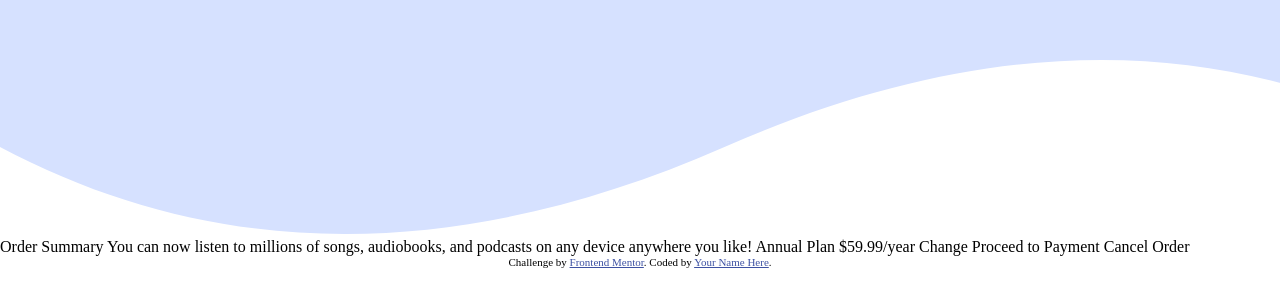
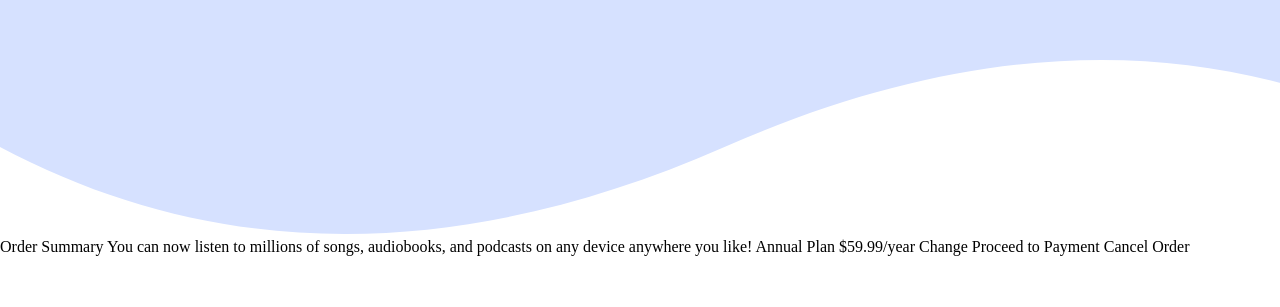
Before and after one commit to nkriedner/order-summary-challenge, a plain HTML site: page index.html in a window 1280 px wide. Shown: the part 203-510 px from the top of the page. Drawn offline with Linux system fonts and the light colour scheme.

```diff
--- a/index.html
+++ b/index.html
@@ -9,17 +9,6 @@
 
         <title>Frontend Mentor | Order summary card</title>
         <link rel="stylesheet" href="styles.css" />
-
-        <!-- Feel free to remove these styles or customise in your own stylesheet 👍 -->
-        <style>
-            .attribution {
-                font-size: 11px;
-                text-align: center;
-            }
-            .attribution a {
-                color: hsl(228, 45%, 44%);
-            }
-        </style>
     </head>
     <body>
         <img src="images/pattern-background-desktop.svg" alt="Background Pattern" />
@@ -27,9 +16,9 @@
         Order Summary You can now listen to millions of songs, audiobooks, and podcasts on any device anywhere you like!
         Annual Plan $59.99/year Change Proceed to Payment Cancel Order
 
-        <div class="attribution">
+        <!-- <div class="attribution">
             Challenge by <a href="https://www.frontendmentor.io?ref=challenge" target="_blank">Frontend Mentor</a>.
             Coded by <a href="#">Your Name Here</a>.
-        </div>
+        </div> -->
     </body>
 </html>
```
